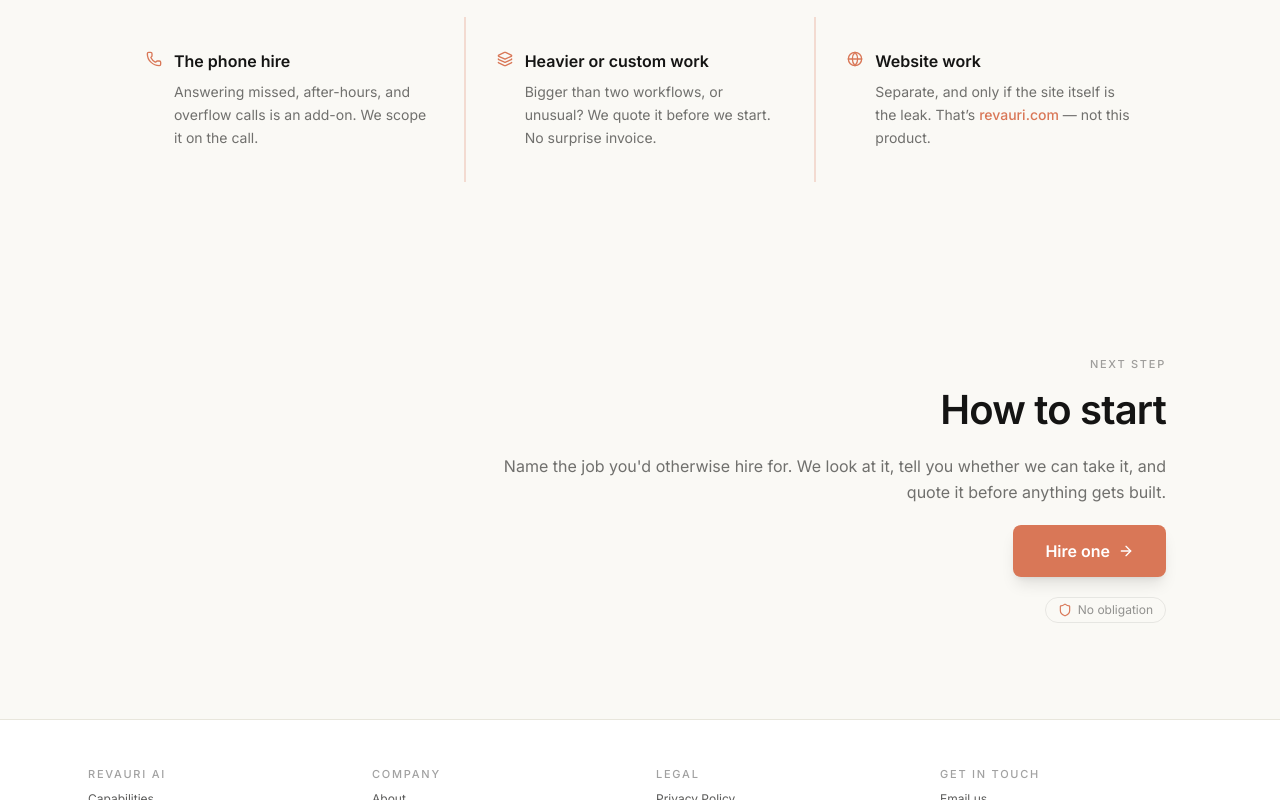
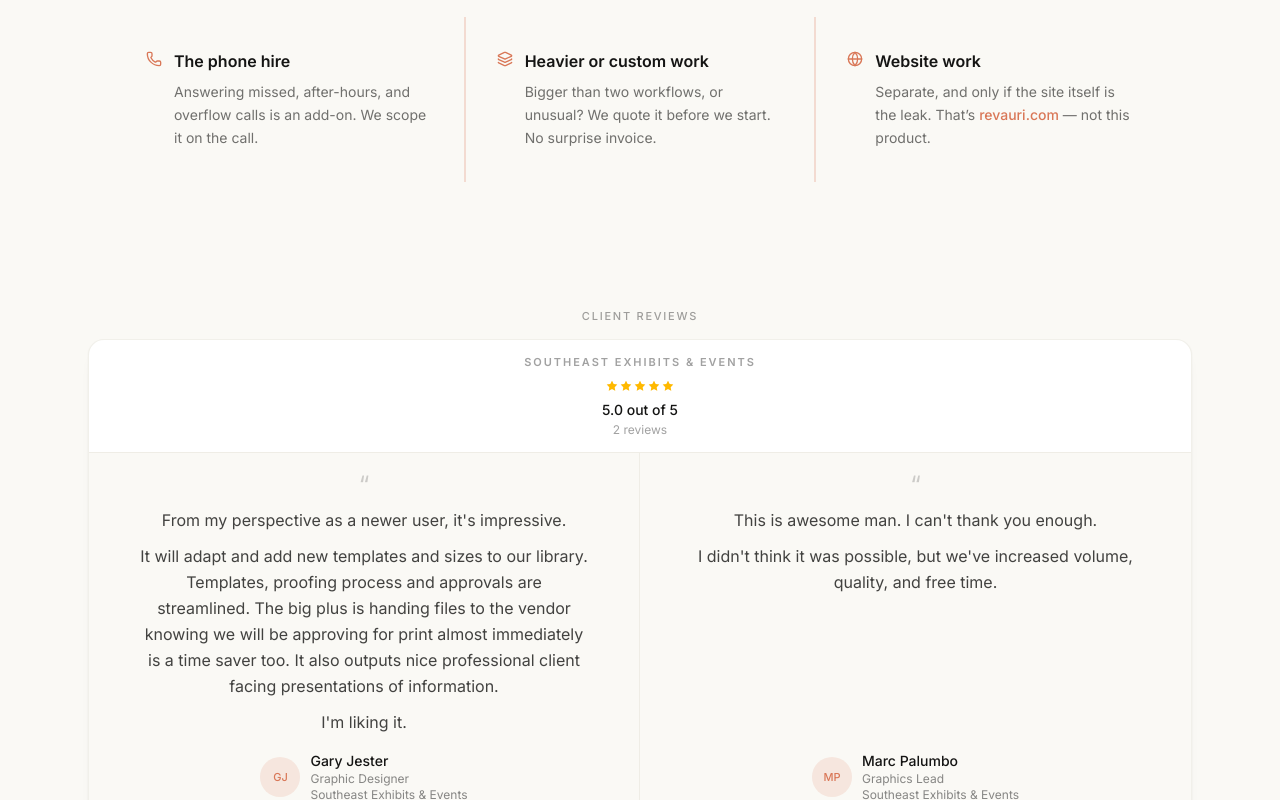
Before and after one commit to Revauri/revauri-sites, a Next.js app in the folder revauri-ai-site/: page /pricing in a window 1280 px wide. Shown: the part 2000-2800 px from the top of the page. Built offline with nearby package versions, Linux system fonts and the light colour scheme.

Commit message:
Testimonials Done

```diff
--- a/revauri-ai-site/app/book/page.tsx
+++ b/revauri-ai-site/app/book/page.tsx
@@ -2,6 +2,7 @@ import type { Metadata } from "next";
 import Script from "next/script";
 import { Check } from "lucide-react";
 import { PageHero } from "@/components/page-hero";
+import { ClientReviews } from "@/components/client-reviews";
 import { PAGE_HEROES } from "@/lib/marketing-copy";
 import { Booking } from "@/components/booking";
 
@@ -45,6 +46,7 @@ export default function BookPage() {
         </div>
       </PageHero>
 
+      <ClientReviews variant="compact" />
       <Booking />
     </div>
   );
--- a/revauri-ai-site/app/page.tsx
+++ b/revauri-ai-site/app/page.tsx
@@ -5,6 +5,7 @@ import { WhatItDoes } from "@/components/what-it-does/what-it-does";
 import { HowWeWork } from "@/components/how-we-work";
 import { ToolsDemo } from "@/components/tools-demo/tools-demo";
 import { TradesWordSearch } from "@/components/trades-word-search/trades-word-search";
+import { ClientReviews } from "@/components/client-reviews";
 import { FinalCTA } from "@/components/final-cta";
 import { SupportChannels } from "@/components/support-channels";
 
@@ -18,6 +19,7 @@ export default function Home() {
       <HowWeWork />
       <ToolsDemo />
       <TradesWordSearch />
+      <ClientReviews />
       <FinalCTA />
       <SupportChannels />
     </>
--- a/revauri-ai-site/app/pricing/page.tsx
+++ b/revauri-ai-site/app/pricing/page.tsx
@@ -1,6 +1,7 @@
 import type { Metadata } from "next";
 import { Globe, Layers, Mail, PenLine, Phone, RefreshCw, Workflow } from "lucide-react";
 import { PageHero } from "@/components/page-hero";
+import { ClientReviews } from "@/components/client-reviews";
 import { PageCTA } from "@/components/page-cta";
 import { HireComparison } from "@/components/hire-comparison";
 import { FadeInWhenVisible, StaggerChildren } from "@/components/motion-wrappers";
@@ -174,6 +175,8 @@ export default function PricingPage() {
         </div>
       </section>
 
+      <ClientReviews />
+
       <PageCTA
         heading="How to start"
         body="Name the job you'd otherwise hire for. We look at it, tell you whether we can take it, and quote it before anything gets built."
--- /dev/null
+++ b/revauri-ai-site/components/client-reviews.tsx
@@ -0,0 +1,183 @@
+import { REVIEW_BADGE, REVIEW_QUOTES, type ReviewQuote } from "@/lib/reviews-data";
+import { FadeInWhenVisible } from "./motion-wrappers";
+
+type ClientReviewsProps = {
+  variant?: "full" | "compact";
+};
+
+const STAR_PATH =
+  "m12 3 2.8 5.7 6.2.9-4.5 4.4 1.1 6.2-5.6-2.9-5.6 2.9 1.1-6.2L3 9.6l6.2-.9L12 3Z";
+
+function starFills(rating: number, lastStarFill: number, max: number): number[] {
+  const full = Math.min(max, Math.floor(rating));
+  return Array.from({ length: max }, (_, index) => {
+    if (index < full) return 1;
+    if (index === full) return lastStarFill;
+    return 0;
+  });
+}
+
+function StarGlyph({ fill }: { fill: number }) {
+  return (
+    <span className="relative inline-block h-[1em] w-[1em] shrink-0 align-[-0.125em]">
+      <svg
+        aria-hidden="true"
+        viewBox="0 0 24 24"
+        className="absolute inset-0 h-[1em] w-[1em] text-amber-400/25"
+      >
+        <path d={STAR_PATH} fill="currentColor" />
+      </svg>
+      {fill > 0 ? (
+        <span
+          className="absolute inset-0 overflow-hidden"
+          style={{ width: `${Math.min(1, fill) * 100}%` }}
+        >
+          <svg
+            aria-hidden="true"
+            viewBox="0 0 24 24"
+            className="h-[1em] w-[1em] text-amber-400"
+          >
+            <path d={STAR_PATH} fill="currentColor" />
+          </svg>
+        </span>
+      ) : null}
+    </span>
+  );
+}
+
+function StarRating() {
+  const fills = starFills(
+    REVIEW_BADGE.rating,
+    REVIEW_BADGE.lastStarFill,
+    REVIEW_BADGE.ratingMax,
+  );
+  const label = `${REVIEW_BADGE.rating.toFixed(1)} out of ${REVIEW_BADGE.ratingMax}`;
+
+  return (
+    <p className="text-amber-400" aria-label={label}>
+      {fills.map((fill, index) => (
+        <StarGlyph key={index} fill={fill} />
+      ))}
+    </p>
+  );
+}
+
+function initials(name: string) {
+  return name
+    .split(" ")
+    .map((part) => part[0])
+    .join("")
+    .slice(0, 2)
+    .toUpperCase();
+}
+
+function QuoteColumn({
+  review,
+  variant,
+}: {
+  review: ReviewQuote;
+  variant: "full" | "compact";
+}) {
+  const compact = variant === "compact";
+  const paragraphs = review.quote.split(/\n\n+/);
+
+  return (
+    <article
+      className={`flex h-full flex-col text-center ${
+        compact ? "px-4 py-4" : "px-5 py-5 sm:px-6"
+      }`}
+    >
+      <p
+        className="text-2xl leading-none text-brand-dark/20 dark:text-brand-cream/20"
+        aria-hidden
+      >
+        &ldquo;
+      </p>
+      <blockquote
+        className={`mx-auto max-w-md text-pretty leading-relaxed text-brand-dark/80 dark:text-brand-cream/80 ${
+          compact ? "mt-2 space-y-2 text-sm" : "mt-2.5 space-y-2.5 text-[15px] sm:text-base"
+        }`}
+      >
+        {paragraphs.map((paragraph) => (
+          <p key={paragraph.slice(0, 24)}>{paragraph}</p>
+        ))}
+      </blockquote>
+      <footer
+        className={`mt-auto flex items-center justify-center gap-2.5 ${
+          compact ? "pt-3" : "pt-4"
+        }`}
+      >
+        <span
+          className={`grid shrink-0 place-items-center rounded-full bg-brand-orange/15 text-[11px] font-medium text-brand-orange ${
+            compact ? "h-8 w-8" : "h-10 w-10"
+          }`}
+        >
+          {initials(review.author)}
+        </span>
+        <div className="text-left">
+          <p className="text-sm font-medium text-brand-dark dark:text-brand-cream">
+            {review.author}
+          </p>
+          <p className="text-xs text-brand-dark/50 dark:text-brand-cream/50">
+            {review.role}
+          </p>
+          <p className="text-xs text-brand-dark/50 dark:text-brand-cream/50">
+            {review.company}
+          </p>
+        </div>
+      </footer>
+    </article>
+  );
+}
+
+export function ClientReviews({ variant = "full" }: ClientReviewsProps) {
+  const compact = variant === "compact";
+  const score = `${REVIEW_BADGE.rating.toFixed(1)} out of ${REVIEW_BADGE.ratingMax}`;
+  const countLabel = `${REVIEW_BADGE.reviewCount} reviews`;
+
+  return (
+    <section
+      className={`bg-brand-cream dark:bg-brand-dark ${
+        compact ? "pt-5 pb-3 sm:pt-6 sm:pb-4" : "py-10 lg:py-12"
+      }`}
+      aria-labelledby="client-reviews-heading"
+    >
+      <div className="mx-auto max-w-6xl px-6">
+        <FadeInWhenVisible>
+          <p id="client-reviews-heading" className="section-eyebrow text-center">
+            Client reviews
+          </p>
+
+          <div className="mt-4 overflow-hidden rounded-2xl border border-brand-light-gray/60 bg-brand-white shadow-[var(--shadow-md)] dark:border-brand-mid-gray/20 dark:bg-[#1a1a19]">
+            <div
+              className={`text-center ${compact ? "px-4 py-3" : "px-5 py-3.5 sm:px-6"}`}
+            >
+              <p className="text-[11px] font-semibold tracking-[0.18em] text-brand-dark/40 uppercase dark:text-brand-cream/40">
+                {REVIEW_BADGE.name}
+              </p>
+              <div className="mt-1.5 text-sm">
+                <StarRating />
+              </div>
+              <p className="mt-1 text-sm font-medium text-brand-dark dark:text-brand-cream">
+                {score}
+              </p>
+              <p className="mt-0.5 text-xs text-brand-dark/40 dark:text-brand-cream/40">
+                {countLabel}
+              </p>
+            </div>
+
+            <div className="grid divide-y divide-brand-light-gray/60 border-t border-brand-light-gray/60 bg-brand-cream md:grid-cols-2 md:divide-x md:divide-y-0 dark:divide-brand-mid-gray/20 dark:border-brand-mid-gray/20 dark:bg-white/[0.04]">
+              {REVIEW_QUOTES.map((review) => (
+                <QuoteColumn
+                  key={review.author}
+                  review={review}
+                  variant={variant}
+                />
+              ))}
+            </div>
+          </div>
+        </FadeInWhenVisible>
+      </div>
+    </section>
+  );
+}
--- /dev/null
+++ b/revauri-ai-site/lib/reviews-data.ts
@@ -0,0 +1,39 @@
+export type ReviewBadge = {
+  name: string;
+  rating: number;
+  ratingMax: 5;
+  lastStarFill: number;
+  reviewCount: number;
+};
+
+export type ReviewQuote = {
+  quote: string;
+  author: string;
+  role: string;
+  company: string;
+};
+
+export const REVIEW_BADGE: ReviewBadge = {
+  name: "Southeast Exhibits & Events",
+  rating: 5,
+  ratingMax: 5,
+  lastStarFill: 1,
+  reviewCount: 2,
+};
+
+export const REVIEW_QUOTES: readonly ReviewQuote[] = [
+  {
+    quote:
+      "From my perspective as a newer user, it's impressive.\n\nIt will adapt and add new templates and sizes to our library. Templates, proofing process and approvals are streamlined. The big plus is handing files to the vendor knowing we will be approving for print almost immediately is a time saver too. It also outputs nice professional client facing presentations of information.\n\nI'm liking it.",
+    author: "Gary Jester",
+    role: "Graphic Designer",
+    company: "Southeast Exhibits & Events",
+  },
+  {
+    quote:
+      "This is awesome man. I can't thank you enough.\n\nI didn't think it was possible, but we've increased volume, quality, and free time.",
+    author: "Marc Palumbo",
+    role: "Graphics Lead",
+    company: "Southeast Exhibits & Events",
+  },
+];
```
